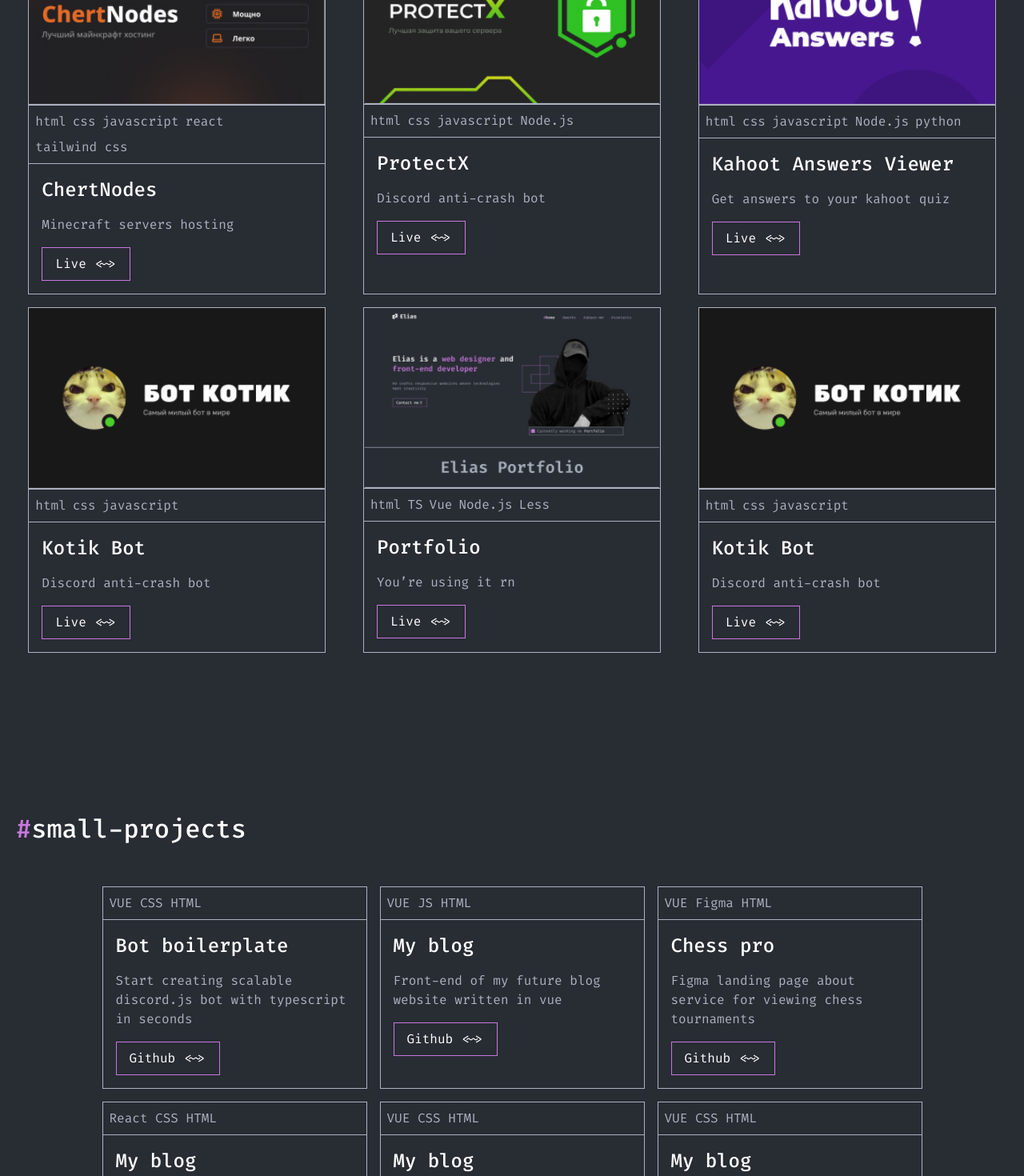
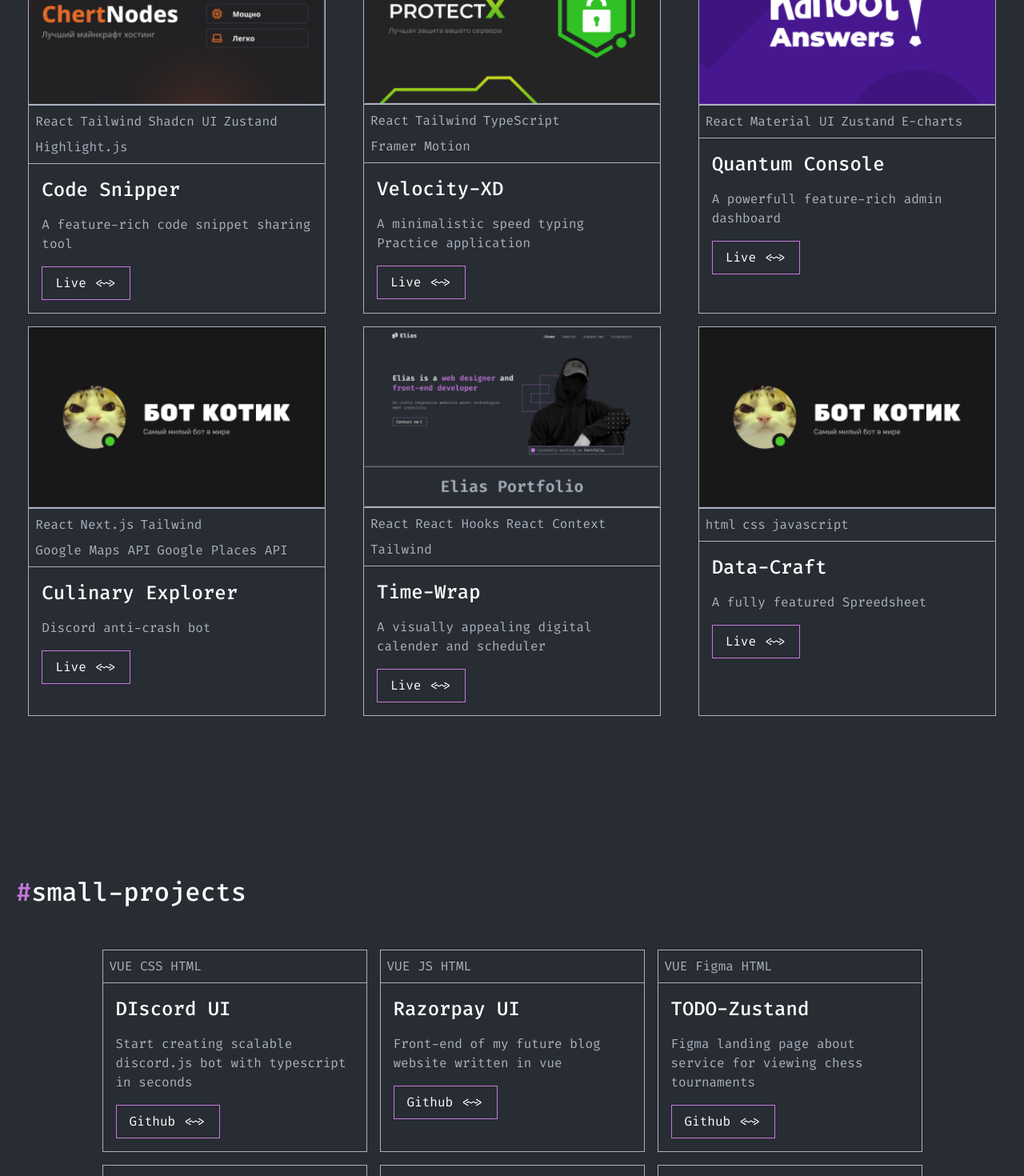
Before and after one commit to Hrithik0112/Hrithik-Devfolio, a Next.js app: page /work in a window 1280 px wide. Shown: the part 460-1930 px from the top of the page at 80% size. Built offline with nearby package versions, Linux system fonts and the light colour scheme.

Commit message:
updated projects

```diff
--- a/src/components/CompleteApps.tsx
+++ b/src/components/CompleteApps.tsx
@@ -12,41 +12,40 @@ const CompleteApps = (props: Props) => {
   const projects = [
     // 6 projects date
     {
-      // get img from img folder
       img: first,
-      langs: ["html", "css", "javascript", "react", "tailwind css"],
-      title: "ChertNodes",
-      disc: "Minecraft servers hosting ",
+      techs: ["React", "Tailwind", " Shadcn UI", "Zustand", "Highlight.js"],
+      title: "Code Snipper",
+      disc: "A feature-rich code snippet sharing tool ",
     },
     {
       img: second,
-      langs: ["html", "css", "javascript", "Node.js"],
-      title: "ProtectX",
-      disc: "Discord anti-crash bot ",
+      techs: ["React", "Tailwind ", "TypeScript", "Framer Motion"],
+      title: "Velocity-XD",
+      disc: "A minimalistic speed typing Practice application",
     },
     {
       img: third,
-      langs: ["html", "css", "javascript", "Node.js", "python"],
-      title: "Kahoot Answers Viewer",
-      disc: "Get answers to your kahoot quiz ",
+      techs: ["React", "Material UI", "Zustand", " E-charts"],
+      title: "Quantum Console",
+      disc: "A powerfull feature-rich admin dashboard ",
     },
     {
       img: forth,
-      langs: ["html", "css", "javascript"],
-      title: "Kotik Bot",
+      techs: ["React", "Next.js", "Tailwind ", "Google Maps API", "Google Places API"],
+      title: "Culinary Explorer",
       disc: "Discord anti-crash bot ",
     },
     {
       img: fifth,
-      langs: ["html", "TS", "Vue", "Node.js", "Less"],
-      title: "Portfolio",
-      disc: "You’re using it rn ",
+      techs: ["React", "React Hooks", "React Context", "Tailwind "],
+      title: "Time-Wrap",
+      disc: "A visually appealing digital calender and scheduler",
     },
     {
       img: forth,
-      langs: ["html", "css", "javascript"],
-      title: "Kotik Bot",
-      disc: "Discord anti-crash bot ",
+      techs: ["html", "css", "javascript"],
+      title: "Data-Craft",
+      disc: "A fully featured Spreedsheet",
     },
   ];
   return (
@@ -72,10 +71,10 @@ const CompleteApps = (props: Props) => {
           {/* projects */}
           <div className="flex flex-wrap justify-start  gap-4 my-12">
             {/* cards */}
-            {projects.map(({ img, langs, title, disc }) => {
+            {projects.map(({ img, techs, title, disc }) => {
               return (
                 <>
-                  <ProjectCard img={img} langs={langs} title={title} disc={disc} key={title} />
+                  <ProjectCard img={img} langs={techs} title={title} disc={disc} key={title} />
                 </>
               );
             })}
--- a/src/components/SmallProjects.tsx
+++ b/src/components/SmallProjects.tsx
@@ -6,42 +6,53 @@ const SmallProjects = (props: Props) => {
   let projects = [
     {
       languages: ["VUE", "CSS", "HTML"],
-      title: "Bot boilerplate",
+      title: "DIscord UI",
       body: "Start creating scalable discord.js bot with typescript in seconds",
     },
     {
       languages: ["VUE", "JS", "HTML"],
-      title: "My blog",
+      title: "Razorpay UI",
       body: "Front-end of my future blog website written in vue",
     },
     {
       languages: ["VUE", "Figma", "HTML"],
-      title: "Chess pro",
+      title: "TODO-Zustand",
       body: "Figma landing page about service for viewing chess tournaments",
     },
     {
       languages: ["React", "CSS", "HTML"],
-      title: "My blog",
+      title: "Quizard",
       body: "Front-end of my future blog website written in vue",
     },
     {
       languages: ["VUE", "CSS", "HTML"],
-      title: "My blog",
+      title: "React-Ts-TODO",
       body: "Front-end of my future blog website written in vue",
     },
     {
       languages: ["VUE", "CSS", "HTML"],
-      title: "My blog",
+      title: "Pizaa Menu",
       body: "Front-end of my future blog website written in vue",
     },
     {
       languages: ["VUE", "CSS", "HTML"],
-      title: "My blog",
+      title: "Parallex Website",
+      body: "Front-end of my future blog website written in vue",
+    },
+
+    {
+      languages: ["VUE", "CSS", "HTML"],
+      title: "The Paper Portfolio",
       body: "Front-end of my future blog website written in vue",
     },
     {
       languages: ["VUE", "CSS", "HTML"],
-      title: "My blog",
+      title: "Job Search engine",
+      body: "Front-end of my future blog website written in vue",
+    },
+    {
+      languages: ["VUE", "CSS", "HTML"],
+      title: "Dev-Color-Logs",
       body: "Front-end of my future blog website written in vue",
     },
   ];
```
